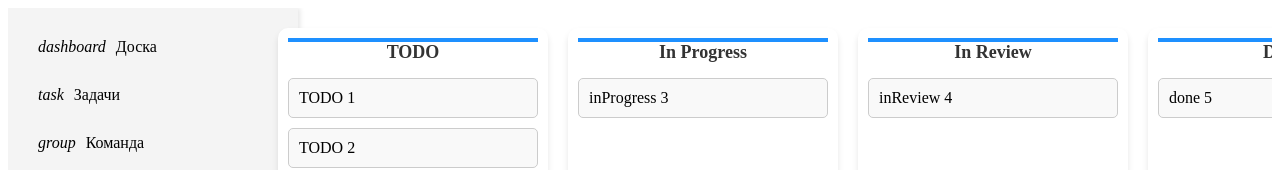
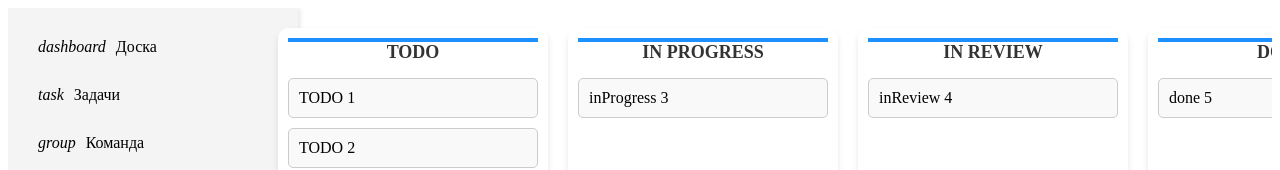
Before and after one commit to anof1r/trackMyTask, an Angular app: page /board in a window 1280 px wide. Shown: the top 170 px of the page. Built offline with nearby package versions, Linux system fonts and the light colour scheme.

Commit message:
little bit of types

```diff
--- a/src/app/features/board/board.component.ts
+++ b/src/app/features/board/board.component.ts
@@ -1,6 +1,8 @@
-import { ChangeDetectorRef, Component } from '@angular/core';
+import { Component } from '@angular/core';
 import { CdkDragDrop, DragDropModule, moveItemInArray, transferArrayItem } from '@angular/cdk/drag-drop';
 import { NgFor } from '@angular/common';
+import { sections } from '../constants/constants';
+import { Section } from '../types/types';
 
 @Component({
   selector: 'app-board',
@@ -11,27 +13,14 @@ import { NgFor } from '@angular/common';
 })
 
 export class BoardComponent {
-  todo = ['TODO 1', 'TODO 2'];
-  inProgress = ['inProgress 3'];
-  inReview = ['inReview 4'];
-  done = ['done 5'];
 
-  sections = [
-    { status: 'TODO', tasks: this.todo },
-    { status: 'In Progress', tasks: this.inProgress },
-    { status: 'In Review', tasks: this.inReview },
-    { status: 'Done', tasks: this.done },
-  ];
-
-  constructor(private cd: ChangeDetectorRef) {
-
-  }
+  protected sections = sections
 
   get connectedLists(): string[] {
     return this.sections.map((_, index) => 'list' + index);
   }
 
-  drop(event: CdkDragDrop<string[]>, section: any) {
+  drop(event: CdkDragDrop<string[]>, section: Section) {
     if (event.previousContainer === event.container) {
       moveItemInArray(section.tasks, event.previousIndex, event.currentIndex);
     } else {
--- /dev/null
+++ b/src/app/features/constants/constants.ts
@@ -0,0 +1,9 @@
+import { BOARD_SECTIONS } from "../types/types";
+
+
+export const sections = [
+    { status: BOARD_SECTIONS.todo, tasks: ['TODO 1', 'TODO 2'] },
+    { status: BOARD_SECTIONS.inProgress, tasks: ['inProgress 3'] },
+    { status: BOARD_SECTIONS.inReview, tasks: ['inReview 4'] },
+    { status: BOARD_SECTIONS.done, tasks: ['done 5'] },
+];
--- /dev/null
+++ b/src/app/features/types/types.ts
@@ -0,0 +1,11 @@
+export enum BOARD_SECTIONS {
+    todo = 'TODO',
+    inProgress = 'IN PROGRESS',
+    inReview = 'IN REVIEW',
+    done = 'DONE'
+}
+
+export interface Section {
+    status: BOARD_SECTIONS,
+    tasks: String[]
+}
```
